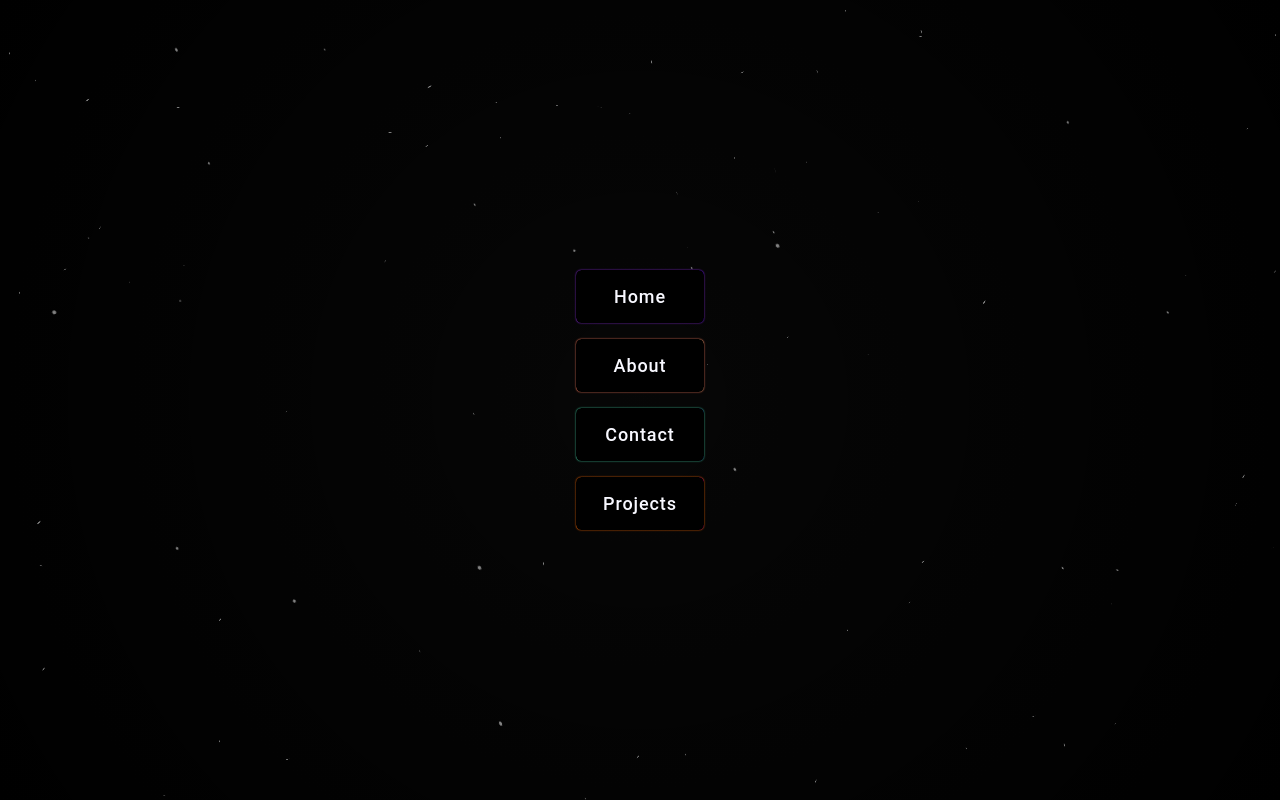
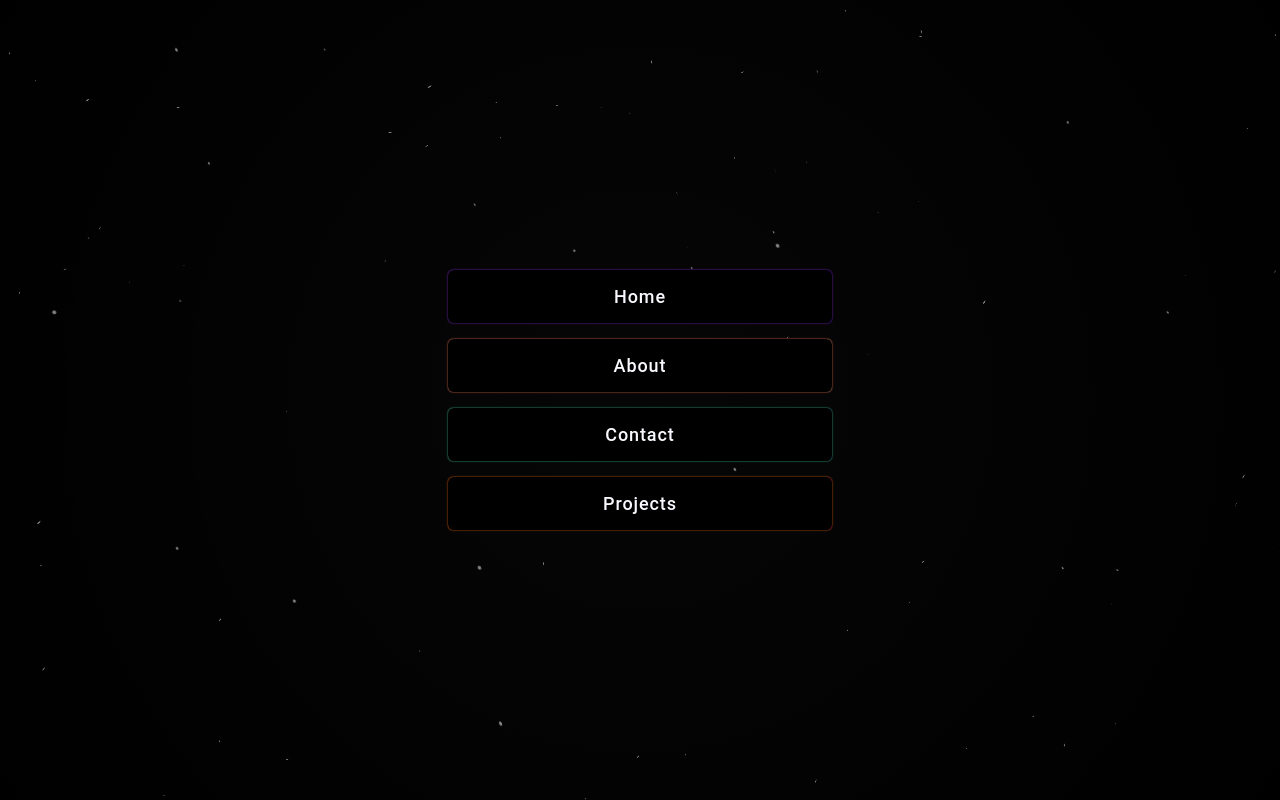
Before and after one commit to chippest/chippest.github.io, a React (Vite) app: page /#/ in a window 1280 px wide. Built offline with nearby package versions, Linux system fonts and the light colour scheme.

Commit message:
fixed button size

```diff
--- a/src/App.css
+++ b/src/App.css
@@ -34,7 +34,7 @@
 
     button {
       position: relative;
-      width: 10%;
+      width: 30%;
       font-family: inherit;
       font-weight: 500;
       font-size: 18px;
```
